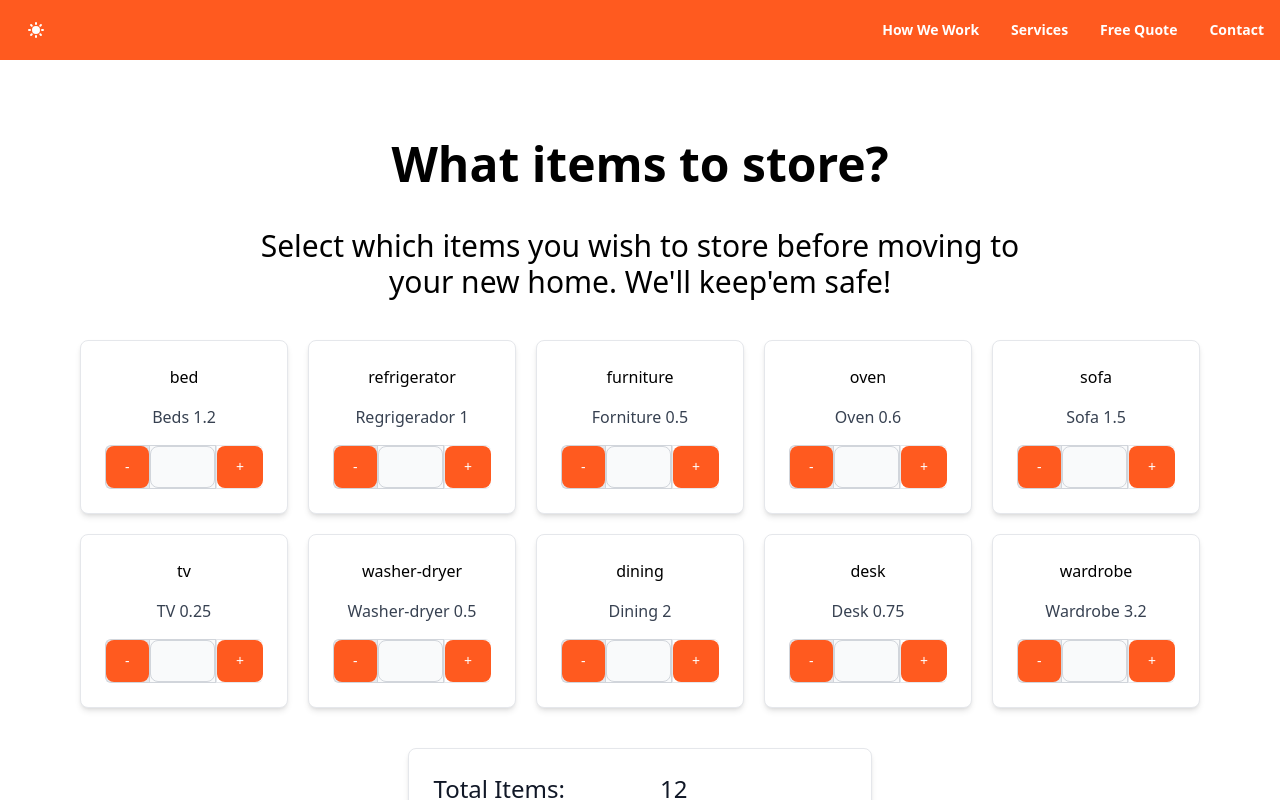
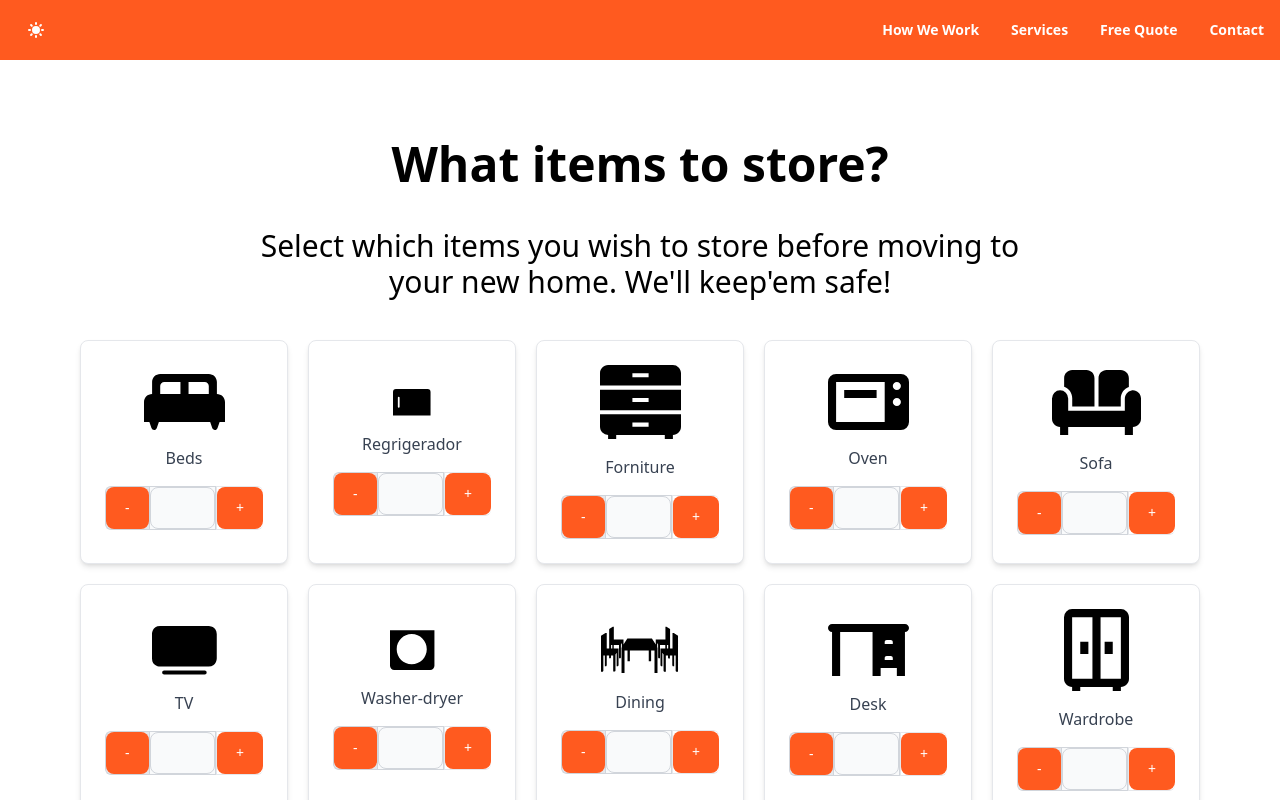
Before and after one commit to AngelLoredoAlvarez/proficent_junior_developer_challenge_1.1, a Next.js app: page / in a window 1280 px wide. Shown: the top 800 px of the page. Built offline with nearby package versions, Linux system fonts and the light colour scheme.

Commit message:
Imported all the SVG icons from the Svgs.tsx file, also, added all te ternary operators to render the correct item

```diff
--- a/components/Item.tsx
+++ b/components/Item.tsx
@@ -1,18 +1,48 @@
 import { Button, Card, TextInput } from "flowbite-react";
 import * as React from "react";
 
-// import { FaBed } from "react-icons/fa";
 import { Item } from "../data/store";
+import {
+  BedSvg,
+  DeskSvg,
+  DiningSvg,
+  FurnitureSvg,
+  OvenSvg,
+  RefrigeratorSvg,
+  SofaSvg,
+  TvSvg,
+  WardroveSvg,
+  WasherDryerSvg,
+} from "./Svgs";
 
-const ItemComponent: React.FC<Item> = ({ icon, description, m2 }) => {
+const ItemComponent: React.FC<Item> = ({ icon, description }) => {
   return (
     <Card>
       <div className="flex justify-center">
-        {/* <FaBed className="text-gray-900 dark:text-white" size={50} /> */}
-        <div>{icon}</div>
+        {icon === "bed" ? (
+          <BedSvg />
+        ) : icon === "refrigerator" ? (
+          <RefrigeratorSvg />
+        ) : icon === "furniture" ? (
+          <FurnitureSvg />
+        ) : icon === "oven" ? (
+          <OvenSvg />
+        ) : icon === "sofa" ? (
+          <SofaSvg />
+        ) : icon === "tv" ? (
+          <TvSvg />
+        ) : icon === "washer-dryer" ? (
+          <WasherDryerSvg />
+        ) : icon === "dining" ? (
+          <DiningSvg />
+        ) : icon === "desk" ? (
+          <DeskSvg />
+        ) : icon === "wardrobe" ? (
+          <WardroveSvg />
+        ) : null}
       </div>
       <p className="font-normal text-gray-700 dark:text-gray-400 text-center">
-        {description} {m2}
+        {description}
       </p>
       <div className="flex">
         <span className="inline-flex items-center text-sm text-gray-900 bg-gray-200 border border-r-0 border-gray-300 rounded-l-md dark:bg-gray-600 dark:text-gray-400 dark:border-gray-600">
```
